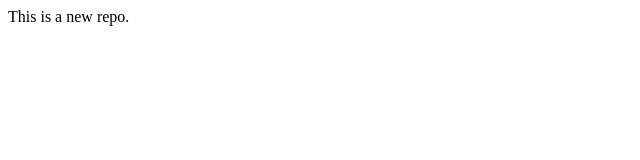
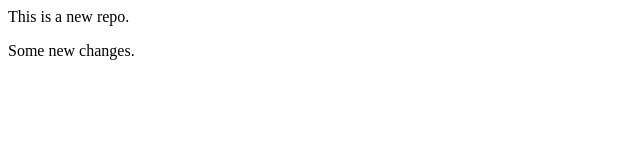
Before and after one commit to gaurav-mahalle/localrepo, a plain HTML site: page LocalRepo/index.html in a window 1280 px wide. Shown: the whole page, without its empty margins (0-640 px from the left). Drawn offline with Linux system fonts and the light colour scheme.

Commit message:
more change

```diff
--- a/LocalRepo/index.html
+++ b/LocalRepo/index.html
@@ -1,3 +1,7 @@
 <p>
     This is a new repo.
 </p>
+
+<p>
+    Some new changes.
+</p>
```
